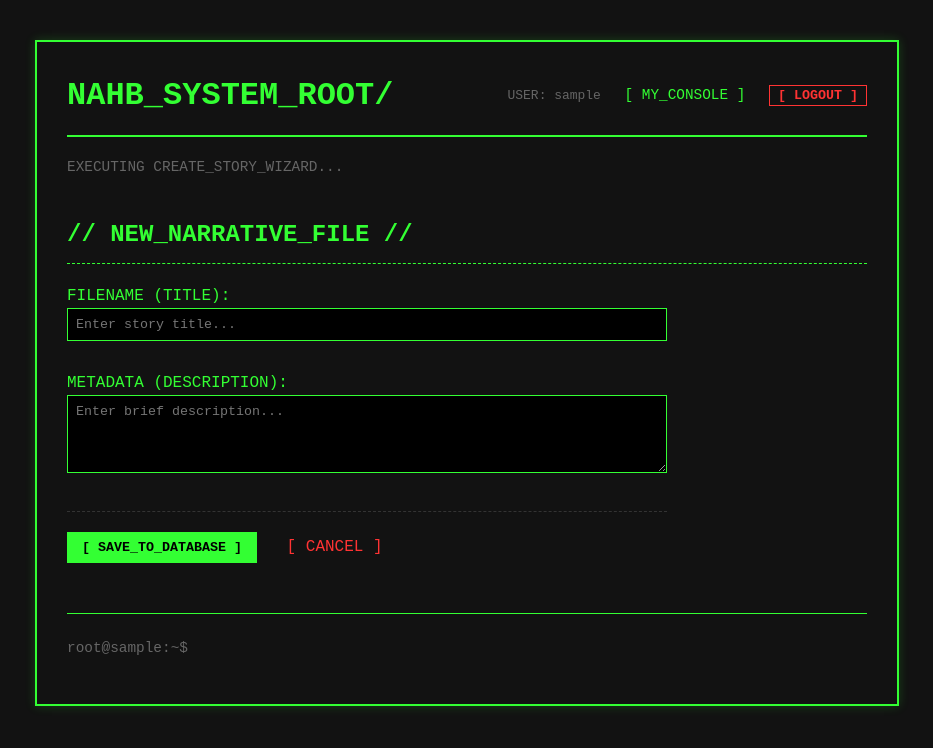
After one commit to cstucke/nahbAdventureBook, a Django app: page /story/new/ in a window 1280 px wide. The commit adds this page. Shown: the top 748 px of the page, without its empty margins (173-1106 px from the left). Run offline with Django 5.2, Linux system fonts and the light colour scheme; the visitor is signed in with stand-in values (Sample User, id 1).

Commit message:
feat: Implemented user authorization and security for CRUD story operations and accessing story content

```diff
--- a/django_app/game/models.py
+++ b/django_app/game/models.py
@@ -1,8 +1,11 @@
 from django.db import models
 from django.utils import timezone
+from django.contrib.auth.models import User
 
 # Create your models here.
 class Play(models.Model):
+    user = models.ForeignKey(User, on_delete=models.CASCADE)
+
     story_id = models.IntegerField()
 
     ending_page_id = models.IntegerField()
@@ -10,4 +13,4 @@ class Play(models.Model):
     created_at = models.DateTimeField(default=timezone.now)
 
     def __str__(self):
-        return f"Story ID {self.story_id} played at {self.created_at}"
+        return f"Story ID {self.story_id} played at {self.created_at} by {self.user.username}"
--- a/django_app/game/templates/game/base.html
+++ b/django_app/game/templates/game/base.html
@@ -44,6 +44,33 @@
             cursor: pointer;
         }
 
+        input[type="text"], input[type="password"], textarea {
+            background: #000;
+            color: #33ff33;
+            border: 1px solid #33ff33;
+            padding: 8px;
+            font-family: 'Courier New', Courier, monospace;
+            width: 100%;
+            box-sizing: border-box;
+            margin-bottom: 10px;
+        }
+
+        button, input[type="submit"] {
+            background: #33ff33;
+            color: #000;
+            border: none;
+            padding: 8px 15px;
+            font-family: 'Courier New', Courier, monospace;
+            font-weight: bold;
+            cursor: pointer;
+            text-transform: uppercase;
+            white-space: nowrap;
+        }
+
+        button:hover, input[type="submit"]:hover {
+            background: #fff;
+        }
+
         .cursor {
             display: inline-block;
             width: 10px;
@@ -74,14 +101,59 @@
             color: #666;
             font-size: 0.9em;
         }
+
+        .nav-header {
+            display: flex;
+            justify-content: space-between;
+            align-items: center;
+            margin-bottom: 20px;
+            border-bottom: 2px double #33ff33;
+            padding-bottom: 15px;
+        }
+
+        .nav-links {
+            font-size: 0.9em;
+        }
+
+        .nav-links a, .nav-links button {
+            margin-left: 15px;
+        }
+
+        .logout-btn {
+            background: none;
+            color: #ff3333;
+            border: 1px solid #ff3333;
+            padding: 2px 8px;
+        }
+        .logout-btn:hover {
+            background: #ff3333;
+            color: #000;
+        }
     </style>
 </head>
 
 <body>
 
     <div class="terminal-window">
-        <header>
-            <h1><a href="{% url 'story_list' %}">NAHB_SYSTEM_ROOT/</a></h1>
+        <header class="nav-header">
+            <h1 style="border: none; margin: 0; padding: 0;">
+                <a href="{% url 'story_list' %}">NAHB_SYSTEM_ROOT/</a>
+            </h1>
+
+            <div class="nav-links">
+                {% if user.is_authenticated %}
+                    <span class="system-msg">USER: {{ user.username }}</span>
+                    <a href="{% url 'my_stories' %}">[ MY_CONSOLE ]</a>
+
+                    <form action="{% url 'logout' %}" method="post" style="display: inline;">
+                        {% csrf_token %}
+                        <button type="submit" class="logout-btn">[ LOGOUT ]</button>
+                    </form>
+                {% else %}
+                    <a href="{% url 'login' %}">[ LOGIN ]</a>
+                    <a href="{% url 'register' %}">[ REGISTER ]</a>
+                {% endif %}
+            </div>
         </header>
 
         <main>
@@ -89,7 +161,7 @@
         </main>
 
         <footer style="margin-top: 50px; border-top: 1px double #33ff33; padding-top: 10px;">
-            <p class="system-msg">root@user:~$ <span class="cursor"></span></p>
+            <p class="system-msg">root@{{ user.username|default:'guest' }}:~$ <span class="cursor"></span></p>
         </footer>
     </div>
 
--- /dev/null
+++ b/django_app/game/templates/game/create_story.html
@@ -0,0 +1,28 @@
+{% extends 'game/base.html' %}
+
+{% block content %}
+<p class="system-msg">EXECUTING CREATE_STORY_WIZARD...</p>
+<br>
+
+<h2>// NEW_NARRATIVE_FILE //</h2>
+
+<form method="post" style="max-width: 600px;">
+    {% csrf_token %}
+
+    <div style="margin-bottom: 20px;">
+        <label for="title">FILENAME (TITLE):</label>
+        <input type="text" name="title" id="title" required placeholder="Enter story title..." autocomplete="off">
+    </div>
+
+    <div style="margin-bottom: 20px;">
+        <label for="description">METADATA (DESCRIPTION):</label>
+        <textarea name="description" id="description" rows="4" placeholder="Enter brief description..."></textarea>
+    </div>
+
+    <div class="separator"></div>
+
+    <button type="submit">[ SAVE_TO_DATABASE ]</button>
+    <a href="{% url 'my_stories' %}" style="margin-left: 20px; color: #ff3333;">[ CANCEL ]</a>
+</form>
+
+{% endblock %}
--- a/django_app/game/urls.py
+++ b/django_app/game/urls.py
@@ -1,4 +1,4 @@
-from django.urls import path
+from django.urls import path, include
 from . import views
 
 urlpatterns = [
@@ -6,4 +6,9 @@ urlpatterns = [
     path('play/<int:story_id>', views.play_story, name='play_story'),
     path('stats/', views.global_stats, name='global_stats'),
     path('restart/<int:story_id>', views.restart_story, name='restart_story'),
+    path('accounts/', include('django.contrib.auth.urls')),
+    path('register/', views.register, name='register'),
+    path('dashboard/', views.my_stories, name='my_stories'),
+    path('story/new/', views.create_story, name='create_story'),
+    path('story/<int:story_id>/delete/', views.delete_story, name='delete_story'),
 ]
--- a/django_app/game/views.py
+++ b/django_app/game/views.py
@@ -3,8 +3,86 @@ import requests
 from django.conf import settings
 from .models import Play
 from django.db.models import Count
+from django.contrib.auth.forms import UserCreationForm
+from django.contrib.auth import login
+from django.contrib.auth.decorators import login_required
 
 # Create your views here.
+def get_headers():
+    return {'X-API-KEY': settings.FLASK_API_KEY}
+
+# Authentication Views
+
+def register(request):
+    if request.method == 'POST':
+        form = UserCreationForm(request.POST)
+        if form.is_valid():
+            user = form.save()
+            login(request, user)
+            return redirect('home')
+    else:
+        form = UserCreationForm()
+    return render(request, 'registration/register.html', {'form': form})
+
+# Author Views
+
+@login_required
+def my_stories(request):
+    try:
+        api_url = f"{settings.FLASK_API_URL}/stories"
+        response = requests.get(api_url, params={'author_id': request.user.id})
+        stories = response.json()
+    except requests.RequestException:
+        stories = []
+
+    return render(request, 'game/my_stories.html', {'stories': stories})
+
+@login_required
+def create_story(request):
+    if request.method == 'POST':
+        title = request.POST.get('title')
+        description = request.POST.get('description')
+
+        payload = {
+            'title': title,
+            'description': description,
+            'status': 'draft',
+            'author_id': request.user.id
+        }
+
+        try:
+            response = requests.post(
+                f"{settings.FLASK_API_URL}/stories",
+                json=payload,
+                headers=get_headers()
+            )
+            response.raise_for_status()
+            return redirect('my_stories')
+        except requests.RequestException:
+             return render(request, 'game/error.html', {'message': "Failed to create story"})
+
+    return render(request, 'game/create_story.html')
+
+@login_required
+def delete_story(request, story_id):
+    try:
+        res = requests.get(f"{settings.FLASK_API_URL}/stories/{story_id}")
+        if res.status_code == 200:
+            story = res.json()
+            if story.get('author_id') != request.user.id:
+                 return render(request, 'game/error.html', {'message': "Unauthorized"})
+
+            requests.delete(
+                f"{settings.FLASK_API_URL}/stories/{story_id}",
+                headers=get_headers()
+            )
+    except requests.RequestException:
+        pass
+
+    return redirect('my_stories')
+
+# Public Views
+
 def story_list(request):
     search_query = request.GET.get('q', '')
 
@@ -25,6 +103,7 @@ def story_list(request):
 
     return render(request, 'game/story_list.html', {'stories': stories, 'search_query': search_query})
 
+@login_required
 def play_story(request, story_id):
     page_id = request.GET.get('page')
     session_key = f'progress_{story_id}'
@@ -41,8 +120,10 @@ def play_story(request, story_id):
             return render(request, 'game/error.html', {'message': "Story not found"})
 
         story_data = story_res.json()
+        if story_data.get('status') == 'suspended':
+            return render(request, 'game/error.html', {'message': "This story is suspended."})
+
         start_page_id = story_data.get('start_page_id')
-
         if not start_page_id:
              return render(request, 'game/error.html', {'message': "Story has no start page"})
 
@@ -59,6 +140,7 @@ def play_story(request, story_id):
             del request.session[session_key]
 
         Play.objects.create(
+            user=request.user,
             story_id=story_id,
             ending_page_id=page_data['id']
         )
--- a/django_app/nahb_django/settings.py
+++ b/django_app/nahb_django/settings.py
@@ -119,3 +119,6 @@ USE_TZ = True
 
 STATIC_URL = 'static/'
 FLASK_API_URL = "http://127.0.0.1:5000"
+
+LOGIN_REDIRECT_URL = 'story_list'
+LOGOUT_REDIRECT_URL = 'story_list'
```
Also changed, not shown: django_app/game/templates/game/my_stories.html (added, +62 -0 lines), django_app/game/templates/registration/login.html (added, +28 -0 lines), django_app/game/templates/registration/register.html (added, +34 -0 lines), django_app/game/migrations/0002_play_user.py (added).
